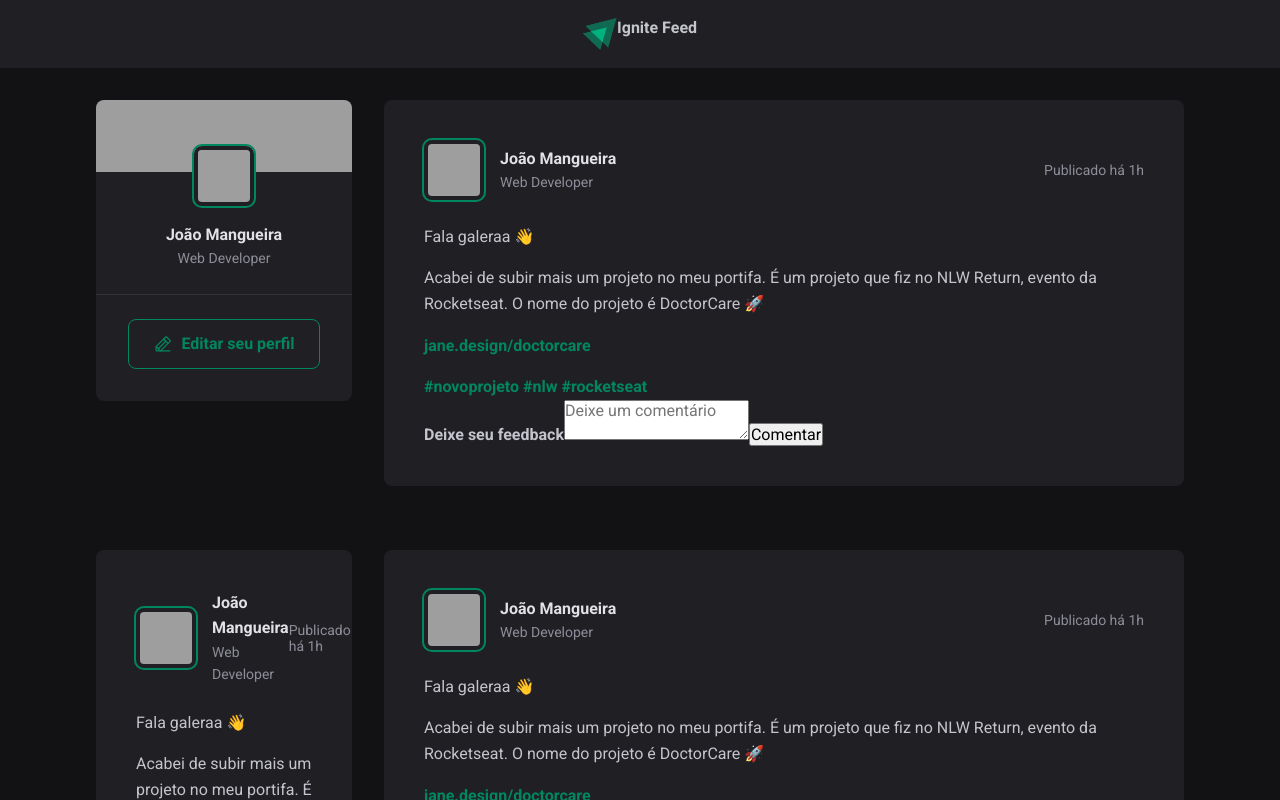
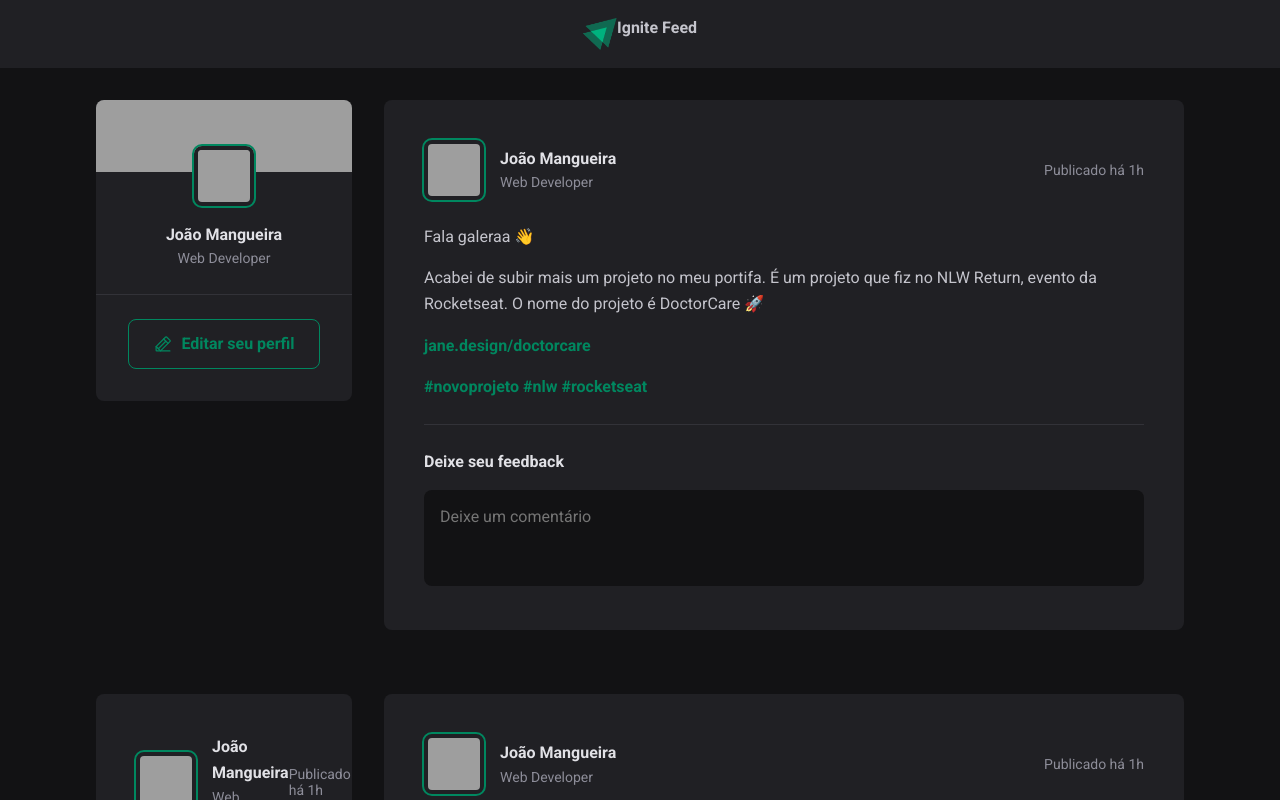
Before and after one commit to jamangueira7/fundamentos-reactjs-ignite-js, a React (Vite) app: page / in a window 1280 px wide. Shown: the top 800 px of the page. Built offline with nearby package versions, Linux system fonts and the light colour scheme; grey boxes are pictures that could not be loaded.

Commit message:
Post finalizado

```diff
--- a/src/components/Post.jsx
+++ b/src/components/Post.jsx
@@ -37,7 +37,9 @@
             <form className={styles.commentForm}>
                 <strong>Deixe seu feedback</strong>
                 <textarea placeholder="Deixe um comentário"></textarea>
-                <button type="submit">Comentar</button>
+                <footer>
+                    <button type="submit">Publicar</button>
+                </footer>
             </form>
         </article>
     );
--- a/src/components/Post.module.css
+++ b/src/components/Post.module.css
@@ -68,3 +68,55 @@
     color: var(--gray-400);
     line-height: 1.6;
 }
+
+.commentForm {
+    width: 100%;
+    margin-top: 1.5rem;
+    padding-top: 1.5rem;
+    border-top: 1px solid var(--gray-600);
+}
+
+.commentForm > strong {
+    line-height: 1.6;
+    color: var(--gray-100);
+}
+
+.commentForm  textarea {
+    width: 100%;
+    background: var(--gray-900);
+    border: 0;
+    resize: none;
+    height: 6rem;
+    padding: 1rem;
+    border-radius: 8px;
+    color: var(--gray-100);
+    line-height: 1.4;
+    margin-top: 1rem;
+}
+
+.commentForm footer {
+    visibility: hidden;
+    max-height: 0;
+}
+
+.commentForm:focus-within footer {
+    visibility: visible;
+    max-height: none;
+}
+
+.commentForm  button[type=submit] {
+    padding: 1rem 1.5rem;
+    margin-top: 1rem;
+    border-radius: 8px;
+    border: 0;
+    background: var(--green-500);
+    color: var(--white);
+    font-weight: bold;
+    cursor: pointer;
+
+    transition: background-color 0.2s;
+}
+
+.commentForm  button[type=submit]:hover {
+    background: var(--green-300);
+}
--- a/src/global.css
+++ b/src/global.css
@@ -10,6 +10,11 @@
 
     --green-300: #00B37E;
     --green-500: #00875f;
+}
+
+:focus {
+    outline: transparent;
+    box-shadow: 0 0 0 2px var(--green-500);
 }
 
 * {
```
